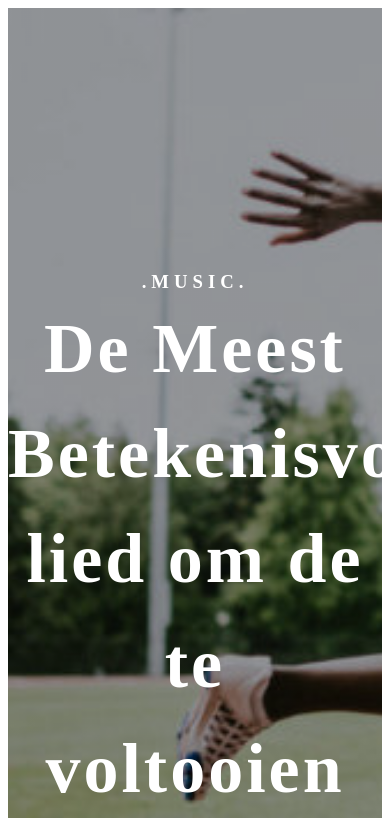
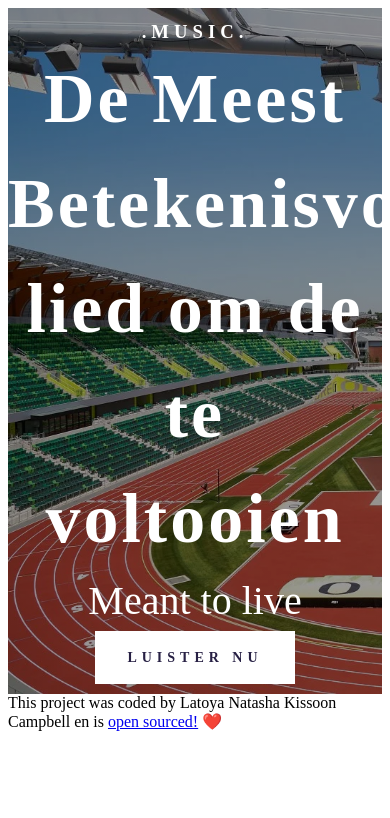
Before and after one commit to LatoyaNatashaC/Challenge-1, a plain HTML site: page index.html in a window 390 px wide. Shown: the top 818 px of the page. Drawn offline with nearby package versions, Linux system fonts and the light colour scheme.

Commit message:
added image options for header

```diff
--- a/src/styles.css
+++ b/src/styles.css
@@ -7,7 +7,7 @@
 }
 header {
   background-image: linear-gradient(rgba(0, 0, 0, 0.4), rgba(0, 0, 0, 0.4)),
-    url("../images/hurdle.jpg");
+    url("../images/track-field.webp");
   background-repeat: no-repeat;
   background-size: cover;
   text-align: center;
@@ -46,3 +46,8 @@ header a {
   padding: 16px 32px;
   display: inline-block;
 }
+@media (max-width: 800px) {
+  header {
+    padding: 10px 0;
+  }
+}
```
Also changed, not shown: images/olympic-runners.png (added), images/track-field.webp (added).
